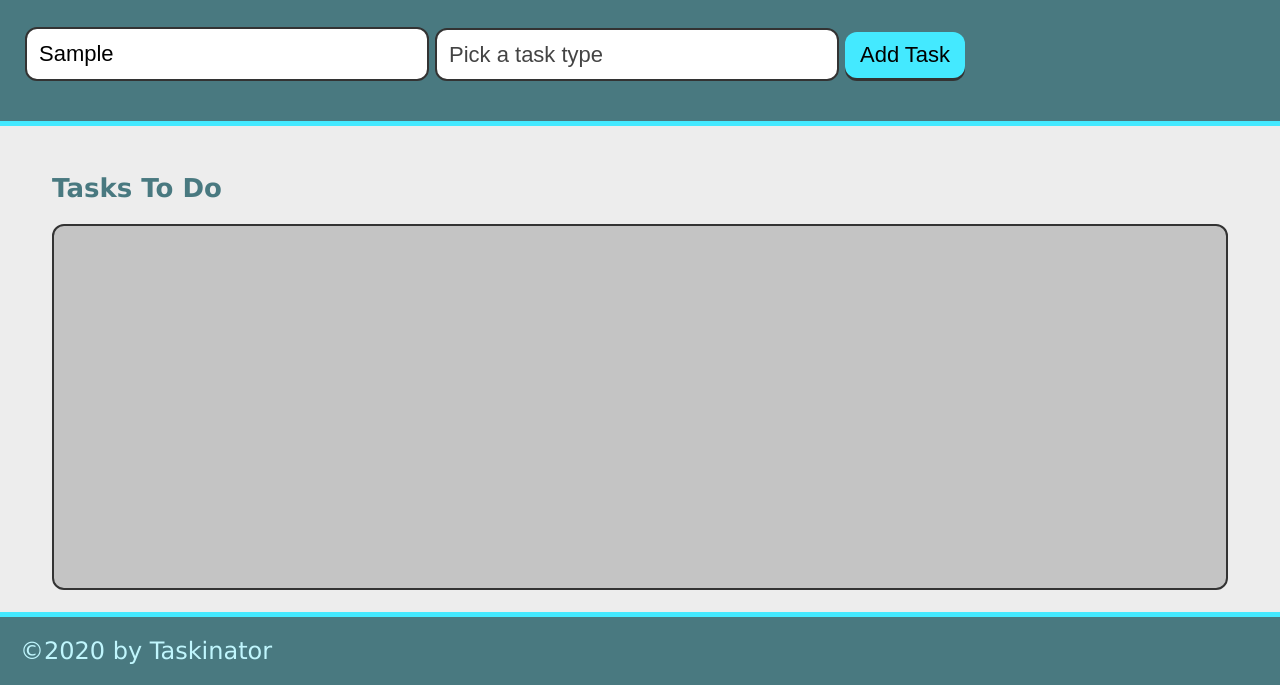
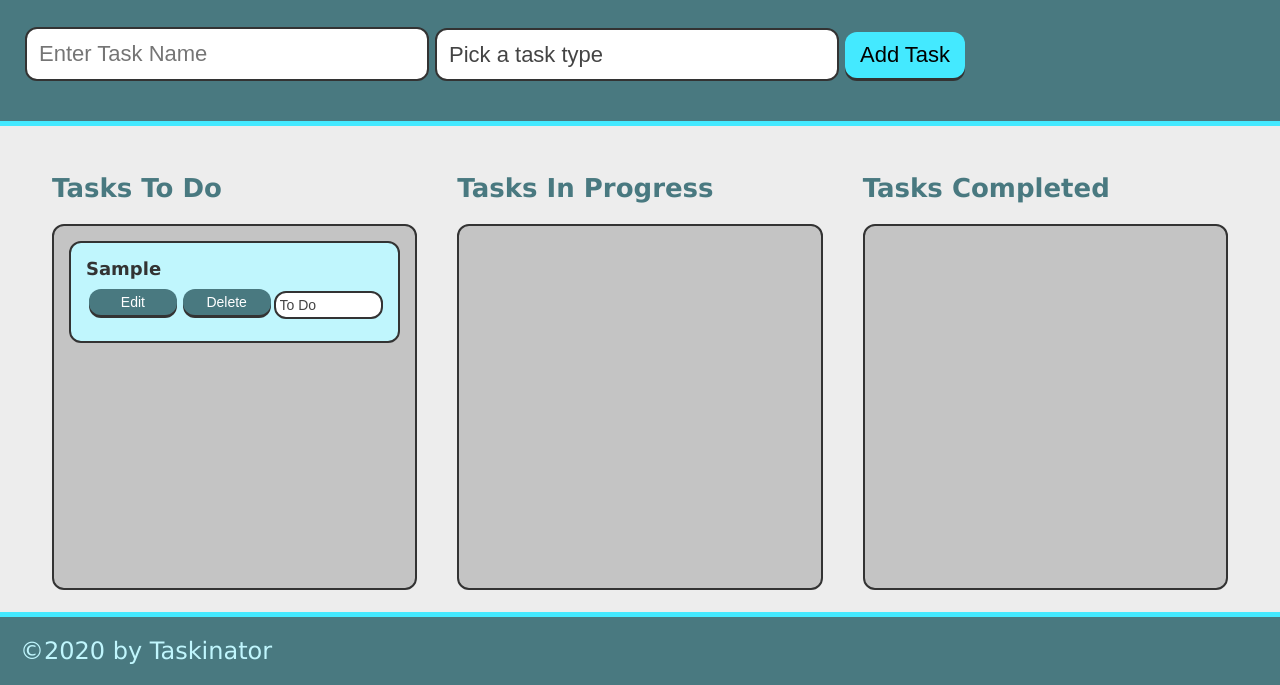
Before and after one commit to BunPape/taskinator, a plain HTML site: page index.html in a window 1280 px wide. Both pictures are taken after typing "Sample" into the empty fields and a click on the button "Add Task". Shown: the part 115-800 px from the top of the page. Drawn offline with Linux system fonts and the light colour scheme.

Commit message:
added task action script

```diff
--- a/assets/css/style.css
+++ b/assets/css/style.css
@@ -180,7 +180,7 @@ footer {
   -webkit-appearance: none;
   appearance: none;
   background-color: #fff;
-  background-image: url("../images/select-arrow.svg");
+  /* background-image: url("../images/select-arrow.svg"); */
   background-repeat: no-repeat, repeat;
   background-position: right 0.7em top 50%, 0 0;
   background-size: 0.65em auto, 100%;
--- a/assets/js/script.js
+++ b/assets/js/script.js
@@ -3,53 +3,93 @@ var formEl = document.querySelector("#task-form");
 var tasksToDoEl = document.querySelector("#tasks-to-do");
 var tasksInProgressEl = document.querySelector("#tasks-in-progress")
 var tasksCompletedEl = document.querySelector("#tasks-completed")
+var taskIdCounter = 0;
+
 
 var taskFormHandler = function (event) {
   event.preventDefault();
   var taskNameInput = document.querySelector("input[name='task-name']").value;
   var taskTypeInput = document.querySelector("select[name='task-type']").value;
 
-  // package up data as an object
   var taskDataObj = {
     name: taskNameInput,
     type: taskTypeInput
   };
 
-  // check if inpuit values are empty strings
-  if (!taskNameInput || !taskTypeInput) {
+  if (!taskNameInput || taskTypeInput) {
     alert("You need to fill out the task form");
     return false;
-  }
-
+  };
   formEl.reset();
 
-  // send it as an argument to createTaskEl
   createTaskEl(taskDataObj);
 };
 
+
 var createTaskEl = function(taskDataObj) {
-  // create list item
   var listItemEl = document.createElement("li");
   listItemEl.className = "task-item";
+  listItemEl.setAttribute("data-task-id", taskIdCounter);
 
-  // create div to hold task info and add to list item
   var taskInfoEl = document.createElement("div");
   taskInfoEl.className = "task-info";
-
-  // add HTML content to div
   taskInfoEl.innerHTML = "<h3 class='task-name'>" + taskDataObj.name + "</h3><span class='task-type'>" + taskDataObj.type + "</span>";
   listItemEl.appendChild(taskInfoEl);
 
-  // add entire list item to list
+  var taskActionsEl = createTaskActions(taskIdCounter);
+  listItemEl.appendChild(taskActionsEl);
+
   tasksToDoEl.appendChild(listItemEl);
 
-}
+  taskIdCounter++;
+};
+
+
+var createTaskActions = function(taskId) {
+  var actionContainerEl = document.createElement("div");
+  actionContainerEl.className = "task-actions";
+
+  // create edit button
+  var editButtonEl = document.createElement("button");
+  editButtonEl.textContent = "Edit";
+  editButtonEl.className = "btn edit-btn"
+  editButtonEl.setAttribute("data-task-id", taskId)
+
+  actionContainerEl.appendChild(editButtonEl)
+
+  // create delete button
+  var deleteButtonEl = document.createElement("button");
+  deleteButtonEl.textContent = "Delete";
+  deleteButtonEl.className = "btn delete-btn"
+  deleteButtonEl.setAttribute("data-task-id", taskId)
+
+  actionContainerEl.appendChild(deleteButtonEl)
+
+  // create drop down
+  var statusSelectEl = document.createElement("select");
+  statusSelectEl.className = "select-status";
+  statusSelectEl.setAttribute("name", "status-change");
+  statusSelectEl.setAttribute("data-task-id", taskId);
+
+  actionContainerEl.appendChild(statusSelectEl)
+
+  var statusChoices = ["To Do", "In Progress", "Completed"];
+  for (var i = 0; i < statusChoices.length; i++) {
+    var statusOptionEl = document.createElement("option");
+    statusOptionEl.textContent = statusChoices[i];
+    statusOptionEl.setAttribute("value", statusChoices[i]);
+
+    statusSelectEl.appendChild(statusOptionEl)
+  };
+
+  return actionContainerEl;
+};
 
 // var taskStatusChangeHandler = function(event) {
 //   console.log(event.target)
-//   console.log(event.target.getAttricbut("data-task-id"))
+//   console.log(event.target.getAttribute("data-task-id"))
 
 // };
 
 formEl.addEventListener("submit", taskFormHandler);
-pageContentEl.addEventListener("change", taskStatusChangeHandler)
+// pageContentEl.addEventListener("change", taskStatusChangeHandler)
--- a/index.html
+++ b/index.html
@@ -30,10 +30,22 @@
     </header>
 
     <main class="page-content">
+        <!--Tasks To Do-->
         <section class="task-list-wrapper">
           <h2 class="list-title">Tasks To Do</h2>
-          <ul class="task-list" id="tasks-to-do">
-          </ul>
+          <ul class="task-list" id="tasks-to-do"></ul>
+        </section>
+
+        <!-- Tasks in Progress-->
+        <section class="task-list-wrapper">
+          <h2 class="list-title">Tasks In Progress</h2>
+          <ul class="task-list" id="tasks-in-progress"></ul>
+        </section>
+
+        <!--Tasks Completed-->
+        <section class="task-list-wrapper">
+          <h2 class="list-title">Tasks Completed</h2>
+          <ul class="task-list" id="tasks-completed"></ul>
         </section>
       </main>
 
```
